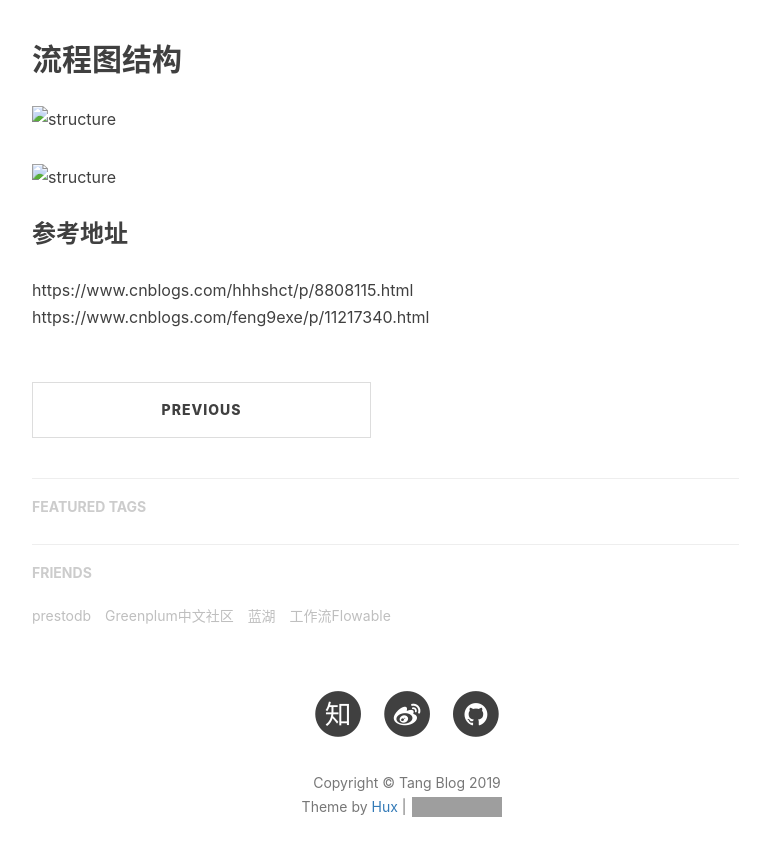
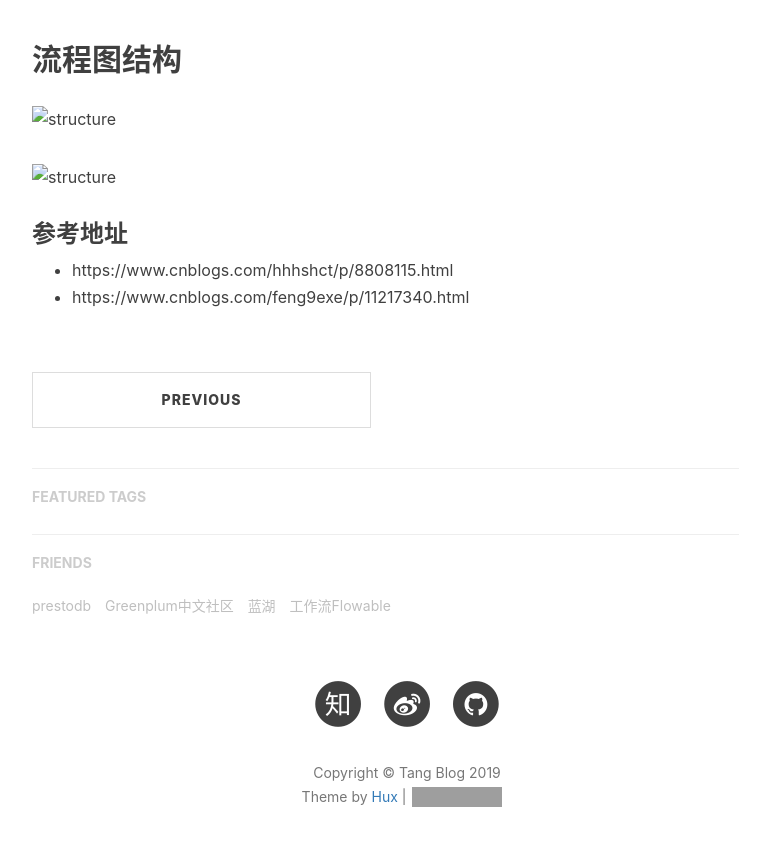
Before and after one commit to tangyibo/tangyibo.github.io, a Jekyll site: the page built from _posts/2019-11-26-spring-boot-filter-listener-interceptor.md, in a window 1280 px wide and 900 px high, scrolled down 1167 px. Shown: the top 856 px of the window, without its empty margins (233-1003 px from the left). Built offline with Jekyll 4.4.1, drawn with Linux system fonts in a browser that asks for light colours; nearby versions of some CDN libraries; our own code applies the rules of GitHub Pages for plain Markdown files; comment, search, counter and statistics services are not loaded; grey boxes are pictures that could not be loaded.

```diff
--- a/_posts/2019-11-26-spring-boot-filter-listener-interceptor.md
+++ b/_posts/2019-11-26-spring-boot-filter-listener-interceptor.md
@@ -29,5 +29,5 @@ Interceptor 在AOP（Aspect-Oriented Programming）中用于在某个方法或
 ![structure](imgs/03c84353cbcfc57dddf7714cba62cfed662.jpg)
 
 ### 参考地址
-https://www.cnblogs.com/hhhshct/p/8808115.html
-https://www.cnblogs.com/feng9exe/p/11217340.html
+- https://www.cnblogs.com/hhhshct/p/8808115.html
+- https://www.cnblogs.com/feng9exe/p/11217340.html
```
